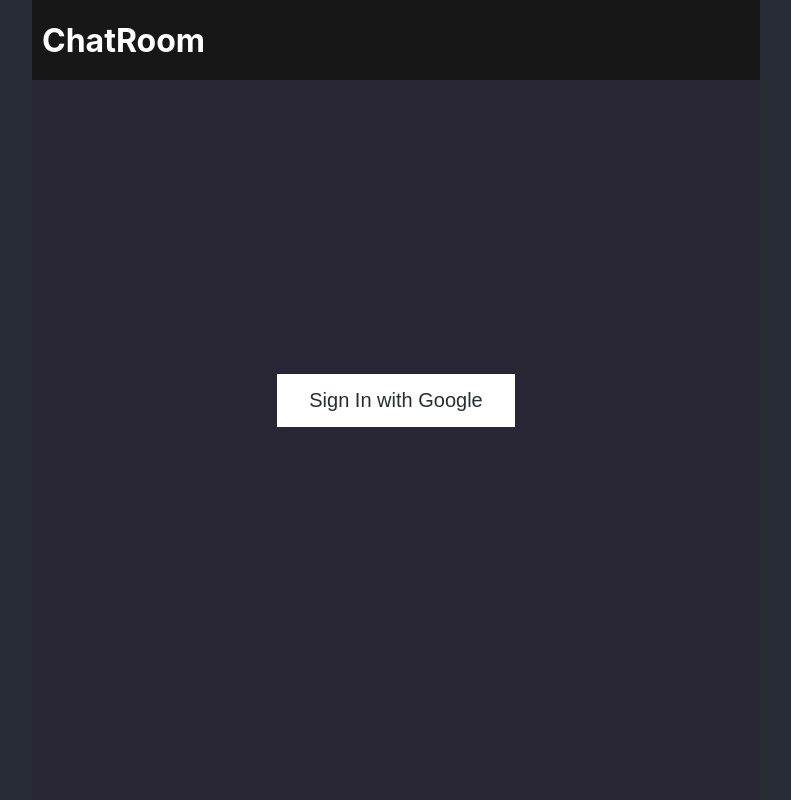
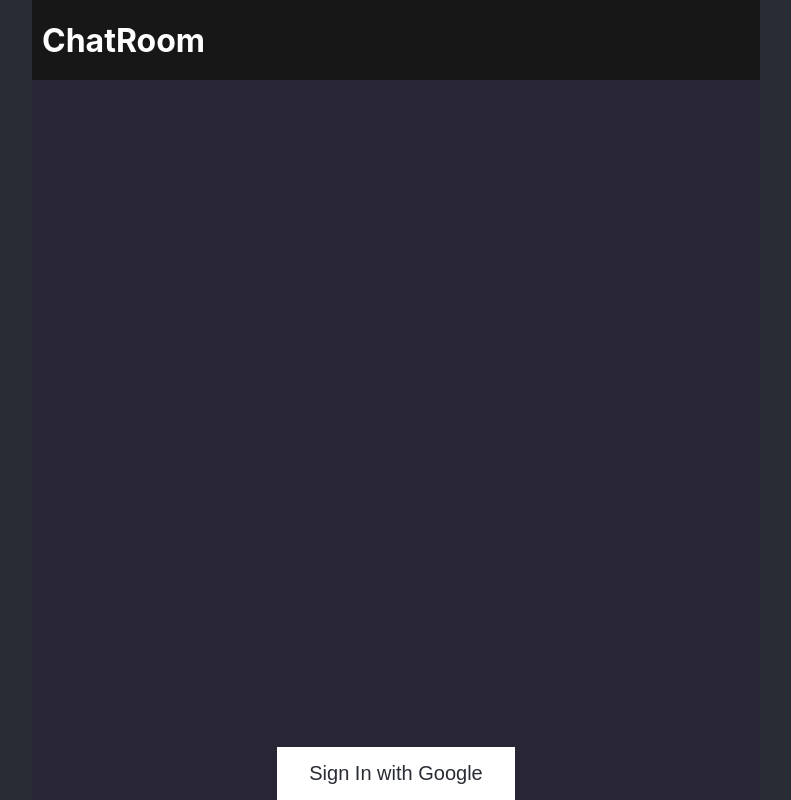
Before and after one commit to JoelDennyJoseph/React-Projects, a React (Create React App) app in the folder groupchat/: page / in a window 1280 px wide. Shown: the whole page, without its empty margins (244-1035 px from the left). Built offline with nearby package versions, Linux system fonts and the light colour scheme; no server answers.

Commit message:
Style changed

```diff
--- a/groupchat/src/App.css
+++ b/groupchat/src/App.css
@@ -28,7 +28,7 @@ body {
 .App section {
   display: flex;
   flex-direction: column;
-  justify-content: center;
+  justify-content: flex-end;
   min-height: 100vh;
   background-color: rgb(40, 37, 53);
 }
@@ -56,6 +56,7 @@ main::-webkit-scrollbar-thumb {
 
 .container{
   margin: 10px;
+  margin-bottom: 80px;
 }
 
 form {
@@ -72,6 +73,7 @@ form {
 form button {
   width: 20%;
   background-color: rgb(56, 56, 143);
+  justify-content: center;
 }
 
 input {
```
